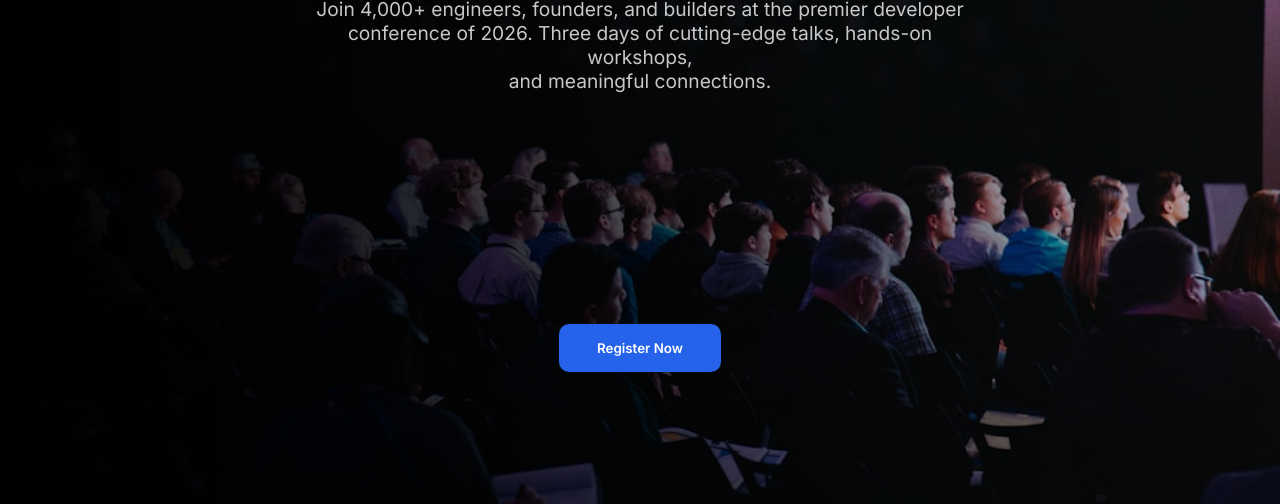
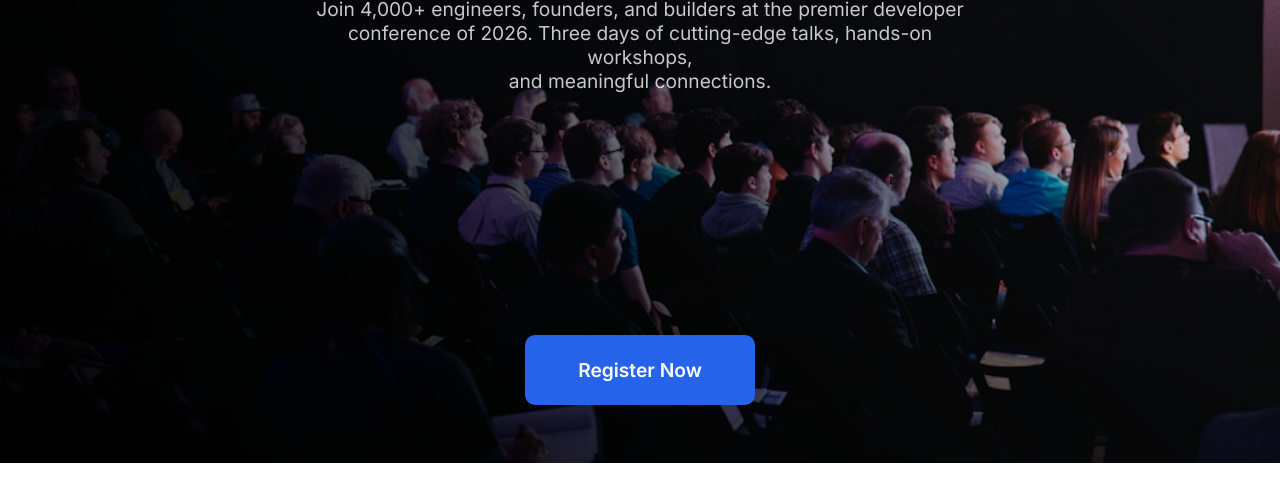
Before and after one commit to Naimur131251/Assignment-01, a plain HTML site: page index.html in a window 1280 px wide. Shown: the part 296-800 px from the top of the page. Drawn offline with nearby package versions, Linux system fonts and the light colour scheme.

Commit message:
image,overlay,button re-design in hero section

```diff
--- a/index.html
+++ b/index.html
@@ -42,7 +42,7 @@
 
             <p>Join 4,000+ engineers, founders, and builders at the premier developer <br> conference of 2026. Three days of cutting-edge talks, hands-on workshops,<br> and meaningful connections.</p>
 
-            <button class="common-btn">Register Now</button>
+            <button>Register Now</button>
         </div>
     </section>
 
--- a/style.css
+++ b/style.css
@@ -88,7 +88,6 @@ nav button{
     background-size: cover;
     background-position: center;
     width: 100%;
-    height: 100vh;
     position: relative;
     font-family: "Inter", sans-serif;
 }
@@ -97,15 +96,9 @@ nav button{
     position: absolute;
     inset: 0;
     background: linear-gradient(
-    to right,
-    rgba(0,0,0,.95) 0%,
-    rgba(0,0,0,.65) 25%,
-    rgba(0,0,0,.15) 75%,
-    rgba(0,0,0,.05) 100%
-    ),linear-gradient(
     45deg,
     rgba(0,0,0,.95) 0%,
-    rgba(0,0,0,.65) 25%,
+    rgba(0,0,0,.85) 25%,
     rgba(0,0,0,.25) 75%,
     rgba(0,0,0,.05) 100%
     )
@@ -132,7 +125,16 @@ nav button{
     width: 60%;
 }
 .hero-content button{
-    margin-top: 20%;
+    margin-top: 21%;
+    background-color: #2563eb;
+    color: white;
+    border: none;
+    border-radius: 10px;
+    cursor:pointer;
+    max-width: 20%;
+    min-height: 70px;
+    font-size: 1.2rem;
+    margin-bottom: 5%;
 }
 
 
```
